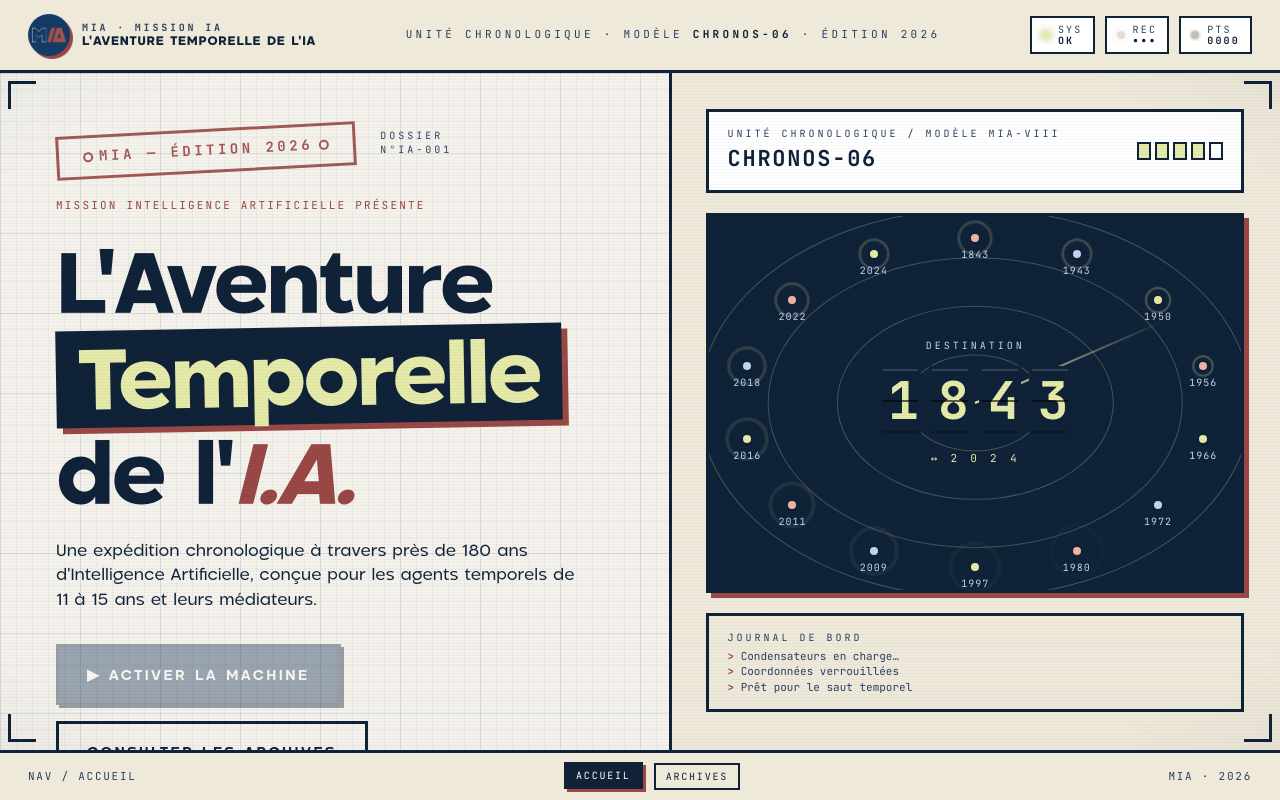
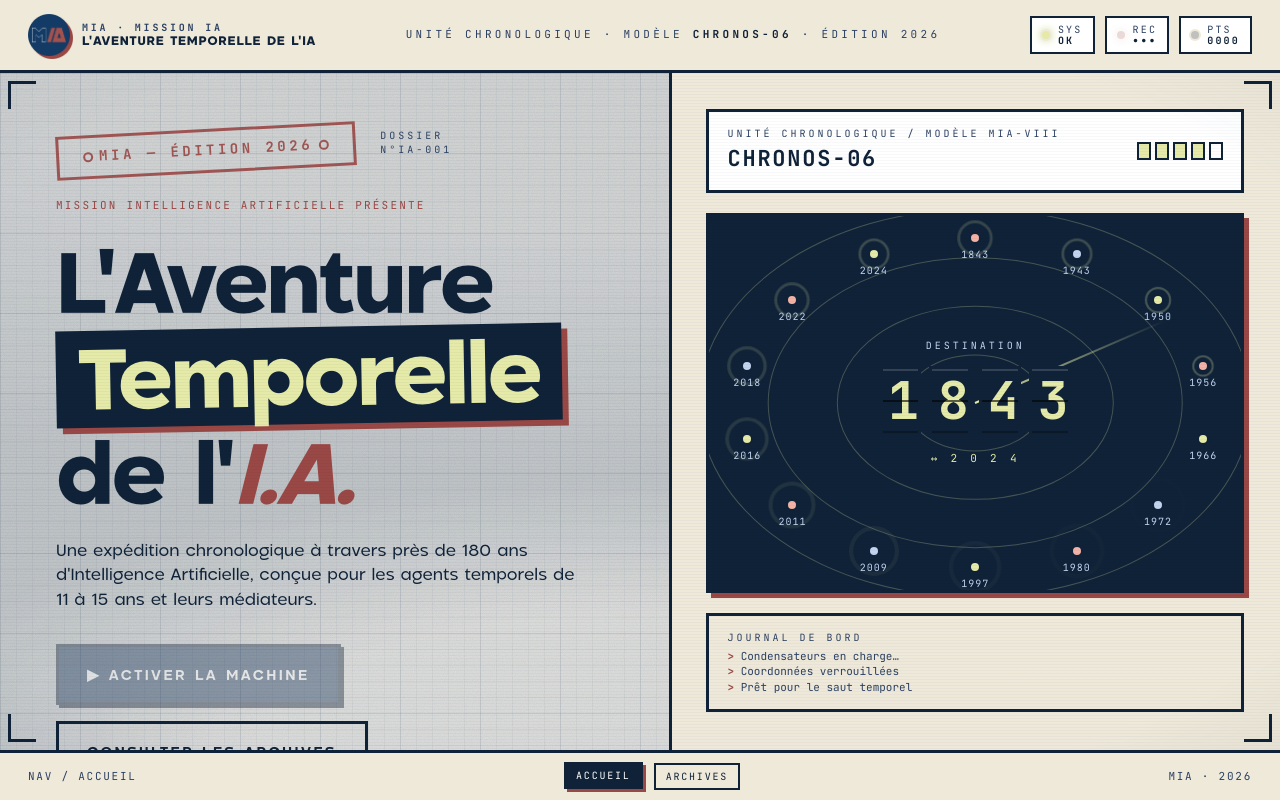
Before and after one commit to MaisonIA06/IA_Time_Travel, a React (Vite) app in the folder frontend/: page / in a window 1280 px wide. Built offline with nearby package versions, Linux system fonts and the light colour scheme; no server answers.

Commit message:
Home : colonne gauche transparente pour laisser passer la grille millimétrée bleutée globale (Overlays.paper-bg + grain)

```diff
--- a/frontend/src/pages/Home.css
+++ b/frontend/src/pages/Home.css
@@ -10,13 +10,14 @@
   grid-template-columns: 1.1fr 1fr;
   gap: 0;
   overflow-y: auto;
-  /* Fond en 2 bandes verticales (papier clair à gauche, warm à droite) avec
-     séparateur ink au milieu. La frontière est à 1.1 / (1.1 + 1) = ~52.38%. */
+  /* Fond : transparent à gauche (laisse passer la grille millimétrée globale
+     bleutée de Overlays.paper-bg), warm opaque à droite, séparateur ink au
+     milieu (~52.38% = 1.1 / 2.1). */
   background:
     linear-gradient(
       to right,
-      var(--mai-paper) 0%,
-      var(--mai-paper) calc(52.38% - 1.5px),
+      transparent 0%,
+      transparent calc(52.38% - 1.5px),
       var(--mai-ink) calc(52.38% - 1.5px),
       var(--mai-ink) calc(52.38% + 1.5px),
       var(--mai-paper-warm) calc(52.38% + 1.5px),
@@ -32,27 +33,9 @@
   display: flex;
   flex-direction: column;
   gap: 24px;
-  overflow: hidden;
+  /* Pas de background : laisse passer la grille millimétrée + le grain bleutés
+     rendus par Overlays (paper-bg + grain) dans le viewport. */
 }
-
-/* Grille millimétrée — uniquement sur la colonne gauche */
-.home-paper::before {
-  content: "";
-  position: absolute;
-  inset: 0;
-  pointer-events: none;
-  background-image:
-    linear-gradient(to right, rgba(22, 52, 88, 0.05) 1px, transparent 1px),
-    linear-gradient(to bottom, rgba(22, 52, 88, 0.05) 1px, transparent 1px),
-    linear-gradient(to right, rgba(22, 52, 88, 0.10) 1px, transparent 1px),
-    linear-gradient(to bottom, rgba(22, 52, 88, 0.10) 1px, transparent 1px);
-  background-size: 16px 16px, 16px 16px, 80px 80px, 80px 80px;
-  mix-blend-mode: multiply;
-  opacity: 0.8;
-  z-index: 0;
-}
-
-.home-paper > * { position: relative; z-index: 1; }
 
 .home-paper__dossier {
   display: flex;
```
